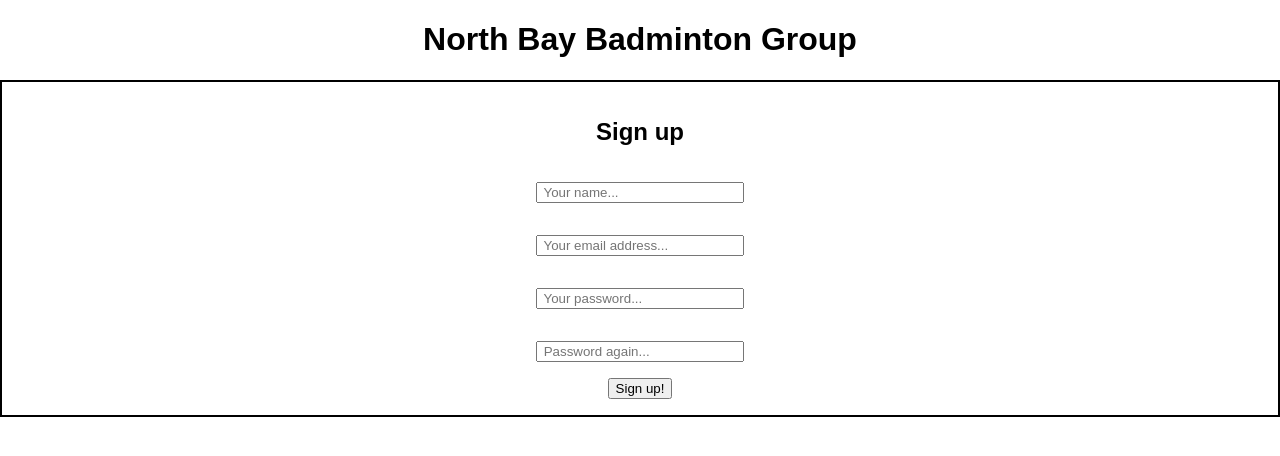
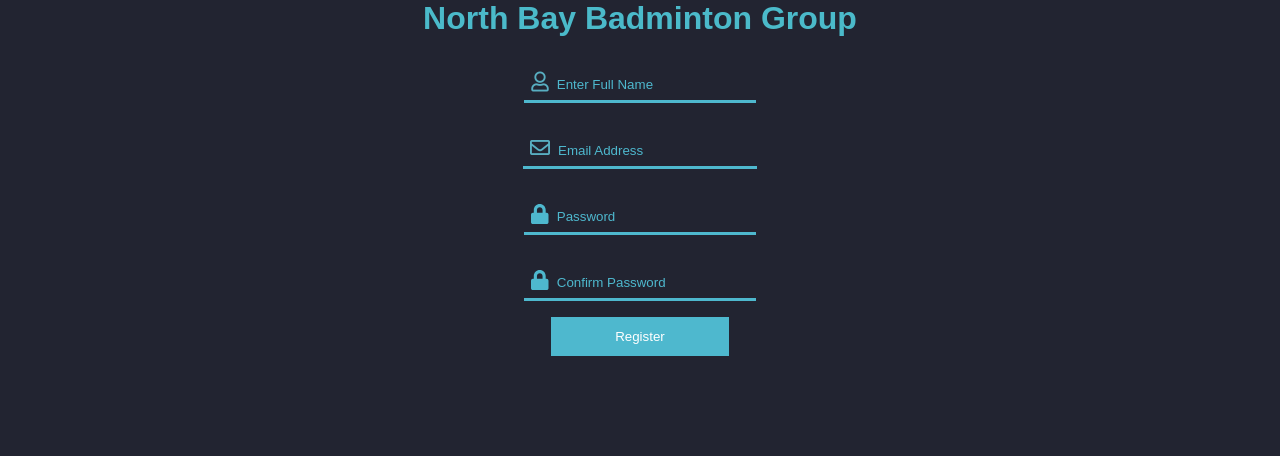
Before and after one commit to jma26/North-Bay-Badminton-Manager, a React (Create React App) app in the folder nbbm-app/: page / in a window 1280 px wide. Shown: the top 456 px of the page. Built offline with nearby package versions, Linux system fonts and the light colour scheme.

Commit message:
Update form elements with font-awesome icons and styling

```diff
--- a/nbbm-app/src/App.css
+++ b/nbbm-app/src/App.css
@@ -1,36 +1,78 @@
+* {
+  box-sizing: border-box;
+  margin: 0px;
+  padding: 0px;
+}
+
 .App {
+  background-color: #222431;
+  min-width: 100%;
+  min-height: 100vh;
   text-align: center;
 }
 
+.app-title {
+  color: #4BBACA;
+}
+
+.icon {
+  display: inline;
+}
+
 form {
-  border: 2px solid black;
+  align-items: center;
   display: flex;
   flex-direction: column;
-  align-items: center;
   padding: 16px;
 }
 
+.input-field {
+  border-bottom: medium solid #4EB8CE;
+  color: #58AEC1;
+  font-size: 20px;
+  padding: 7px;
+}
+
+.user:before {
+  content: '\f007';
+  font-family: 'Font Awesome\ 5 Free';
+}
+
+.email:before {
+  content: '\f0e0';
+  font-family: 'Font Awesome\ 5 Free';
+}
+
+.password {
+  color: #4EB8CE;
+}
+
 input[type="text"], input[type="password"] {
+  border: 0px;
+  border-bottom: medium solid #4EB8CE;
+  background-color: #222431;
+  color: white;
   margin: 16px 0px;
+  outline: 0px;
+  padding: 8px;
   width: 200px;
 }
 
-.App-header {
-  background-color: #222;
-  height: 150px;
-  padding: 20px;
-  color: white;
+input[type="submit"] {
+  background-color: #4EB8CE;
+  border: none;
+  color: #FFFFFF;
+  padding: 12px 64px;
 }
 
-.App-title {
-  font-size: 1.5em;
+input[type="submit"]:hover {
+  cursor: pointer;
 }
 
-.App-intro {
-  font-size: large;
+input[type="submit"]:focus {
+  transform: translateY(3px);
 }
 
-@keyframes App-logo-spin {
-  from { transform: rotate(0deg); }
-  to { transform: rotate(360deg); }
+::placeholder {
+  color: #4EB8CE;
 }
--- a/nbbm-app/src/App.js
+++ b/nbbm-app/src/App.js
@@ -1,19 +1,42 @@
 import React, { Component } from 'react';
 import './App.css';
+
+import { library } from '@fortawesome/fontawesome-svg-core';
+import { FontAwesomeIcon } from '@fortawesome/react-fontawesome';
+import { faUser, faEnvelope, faLock } from '@fortawesome/free-solid-svg-icons'
+
+library.add(faUser, faEnvelope, faLock);
 
 class App extends Component {
   render() {
     return (
       <div className="App">
-        <h1> North Bay Badminton Group </h1>
+        <h1 className="app-title"> North Bay Badminton Group </h1>
         <div className="signup">
           <form>
-            <h2> Sign up </h2>
-            <input type="text" placeholder=" Your name..." />
-            <input type="text" placeholder=" Your email address..." />
-            <input type="password" placeholder=" Your password..." />
-            <input type="password" placeholder=" Password again..." />
-            <input type="submit" value="Sign up!" />
+            <div>
+              <label className={['user', 'input-field'].join(' ')} >
+                <input type="text" placeholder="Enter Full Name" />
+              </label>
+            </div>
+            <div>
+              <label className={['email', 'input-field'].join(' ')}>
+                <input type="text" placeholder="Email Address" />
+              </label>
+            </div>
+            <div>
+              <label className={['password', 'input-field'].join(' ')}>
+                <FontAwesomeIcon className="password" icon="lock" />
+                <input type="password" placeholder="Password" />
+              </label>
+            </div>
+            <div>
+              <label className={['password', 'input-field'].join(' ')}>
+                <FontAwesomeIcon className="password" icon="lock" />
+                <input type="password" placeholder="Confirm Password" />
+              </label>
+            </div>
+            <input type="submit" value="Register" />
           </form>
         </div>
       </div>
```
